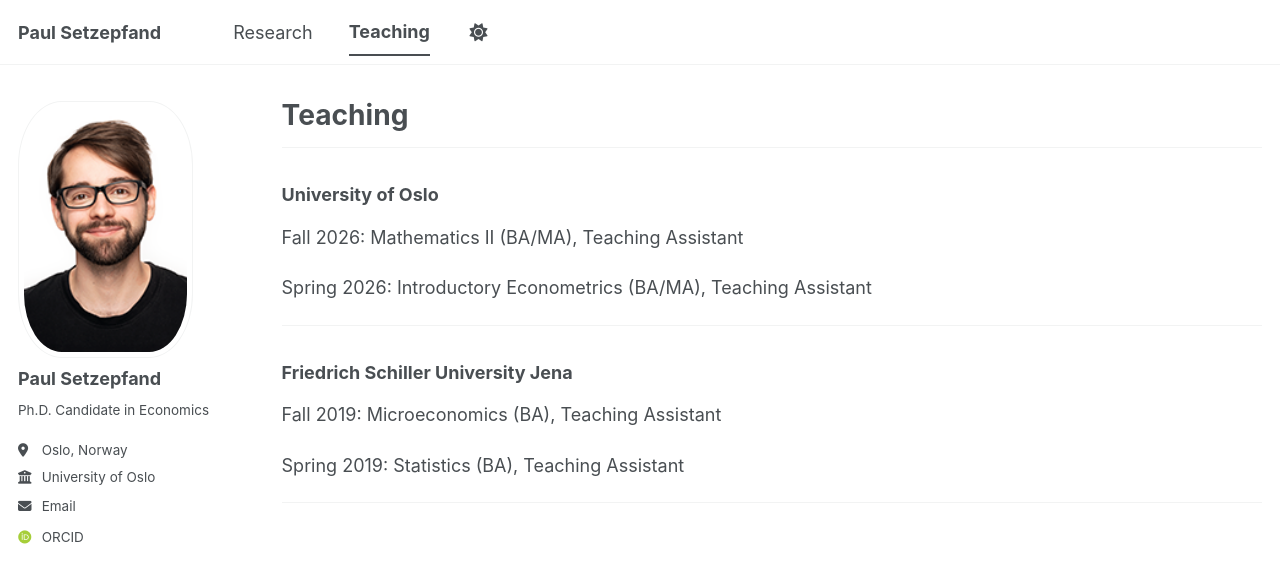
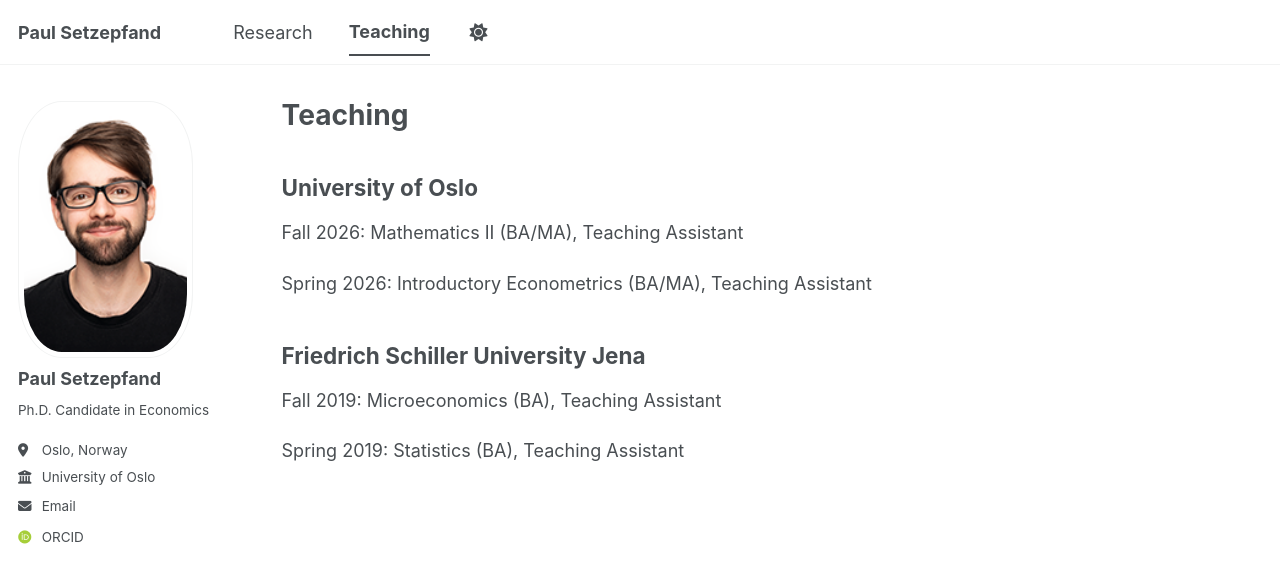
Before and after one commit to paulsetzepfand/paulsetzepfand.github.io, a Jekyll site: the page built from _pages/teaching.md, in a window 1280 px wide. Shown: the top 583 px of the page. Built offline with Jekyll 4.4.1, drawn with Linux system fonts in a browser that asks for light colours; some web fonts are replaced; a script bundle is joined from its source files by our own code; library files that are not in the unit come from our copies.

```diff
--- a/_pages/teaching.md
+++ b/_pages/teaching.md
@@ -5,20 +5,14 @@ author_profile: true
 layout: archive
 ---
 
----
-
-### University of Oslo
+## University of Oslo
 
 Fall 2026: Mathematics II (BA/MA), Teaching Assistant
 
 Spring 2026: Introductory Econometrics (BA/MA), Teaching Assistant
 
----
-
-### Friedrich Schiller University Jena
+## Friedrich Schiller University Jena
 
 Fall 2019: Microeconomics (BA), Teaching Assistant
 
 Spring 2019: Statistics (BA), Teaching Assistant
-
----
```
